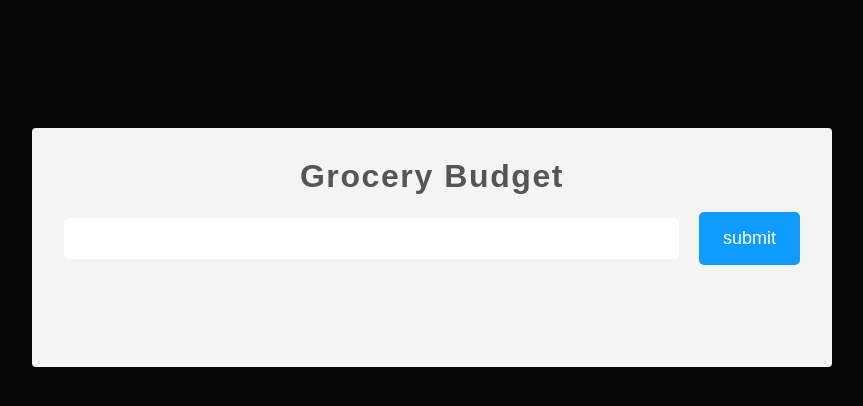
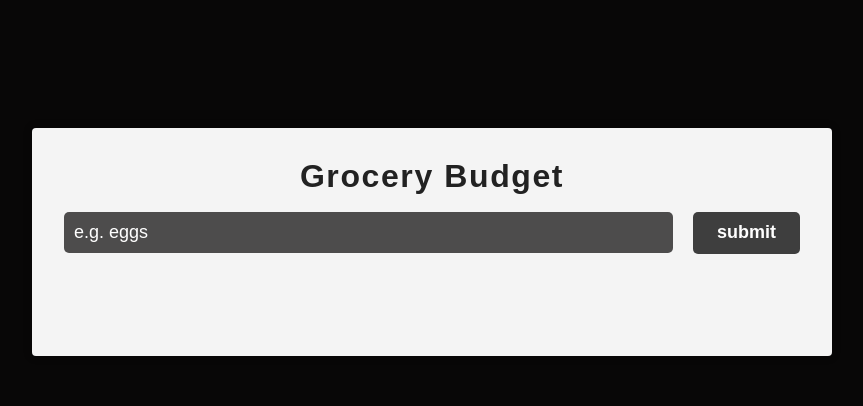
Before and after one commit to martinmorondo/react-grocery-budget-, a React (Vite) app: page / in a window 1280 px wide. Shown: the top 406 px of the page, without its empty margins (208-1071 px from the left). Built offline with nearby package versions, Linux system fonts and the light colour scheme.

Commit message:
add new stlyes

```diff
--- a/src/index.css
+++ b/src/index.css
@@ -120,7 +120,7 @@ p {
   margin-bottom: 20px;
   font-size: 32px;
   font-weight: bold;
-  color: #555;
+  color: #222;
 }
 
 .form-control {
@@ -140,6 +140,7 @@ p {
   border-radius: 5px;
   font-size: 18px;
   color: #fff;
+  background: rgba(20, 18, 18, 0.741);
 }
 
 .form-control .grocery::placeholder {
@@ -152,18 +153,19 @@ p {
 
 
 .form-control .submit-btn {
-  padding: 1rem 1.5rem;
+  padding: 0.65rem 1.5rem;
   border: none;
   border-radius: 5px;
-  background-color:hsl(205, 100%, 53%);
+  background-color:hsla(0, 0%, 0%, 0.746);
   color: #fff;
   font-size: 18px;
   cursor: pointer;
   transition: background-color 0.4s ease;
+  font-weight: bold;
 }
 
 .form-control .submit-btn:hover {
-  background-color: #4f388e;
+  background-color: #555;
 }
 
 .grocery-container {
```
